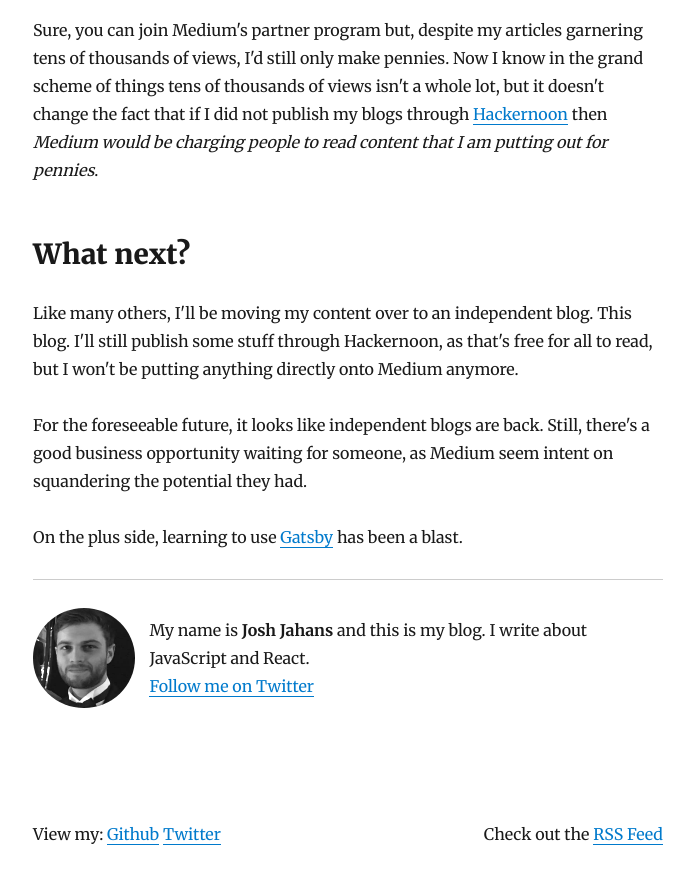
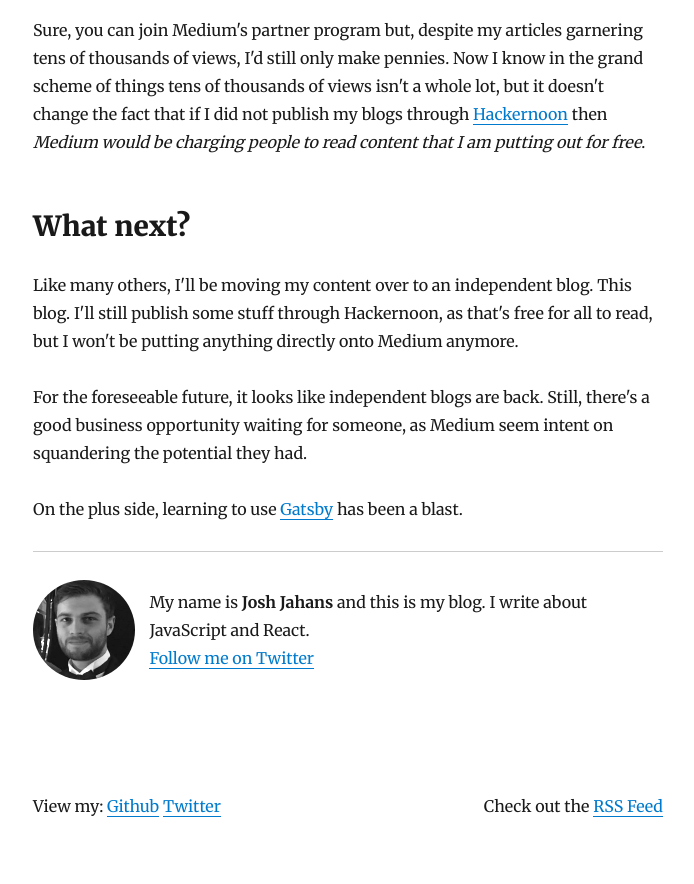
Before and after one commit to Jahans3/blog-josh-jahans, a Gatsby site: page /ditching-medium/ in a window 1280 px wide. Shown: the part 1780-2664 px from the top of the page, without its empty margins (292-986 px from the left). After the commit the page ends 2642 px from the top, so only its background shows below. Built offline with nearby package versions, Linux system fonts and the light colour scheme; Gatsby itself is replaced by a stand-in of ours; some packages are replaced by stand-ins of ours.

Commit message:
update ditching medium blog

```diff
--- a/content/blog/ditching-medium/index.md
+++ b/content/blog/ditching-medium/index.md
@@ -49,7 +49,7 @@
 
 Sure, you can join Medium's partner program but, despite my articles garnering tens of thousands of views, I'd still only make pennies. Now
 I know in the grand scheme of things tens of thousands of views isn't a whole lot, but it doesn't change the fact that if I did not publish my blogs
-through [Hackernoon](https://hackernoon.com/) then *Medium would be charging people to read content that I am putting out for pennies*.
+through [Hackernoon](https://hackernoon.com/) then *Medium would be charging people to read content that I am putting out for free*.
 
 ## What next?
 
```
